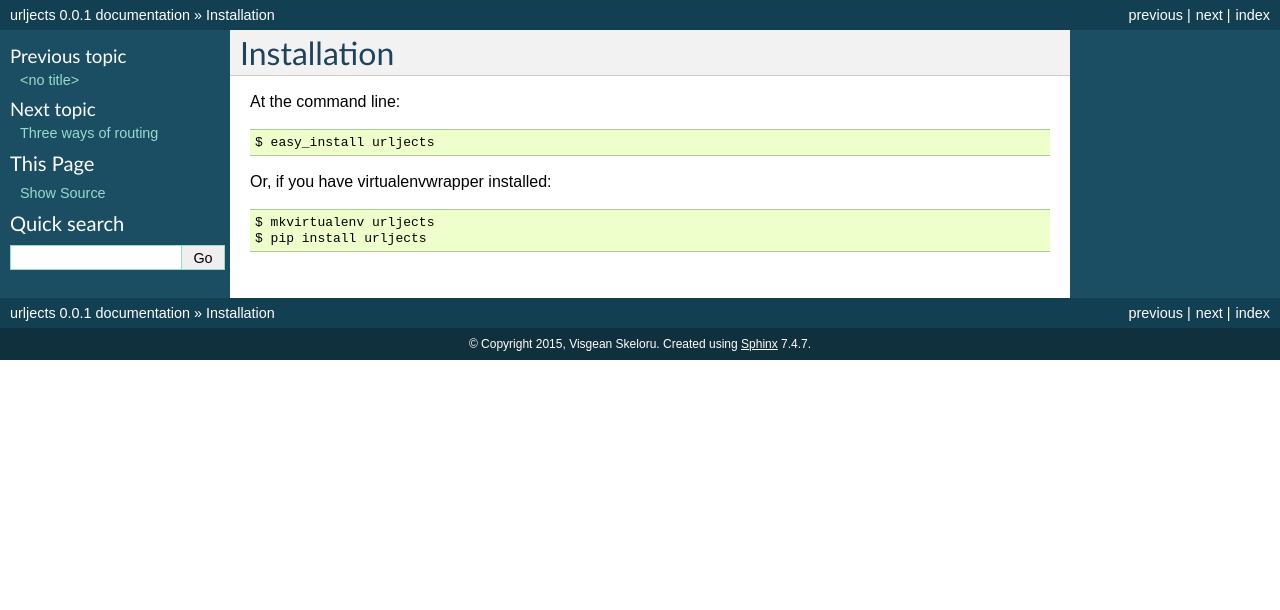
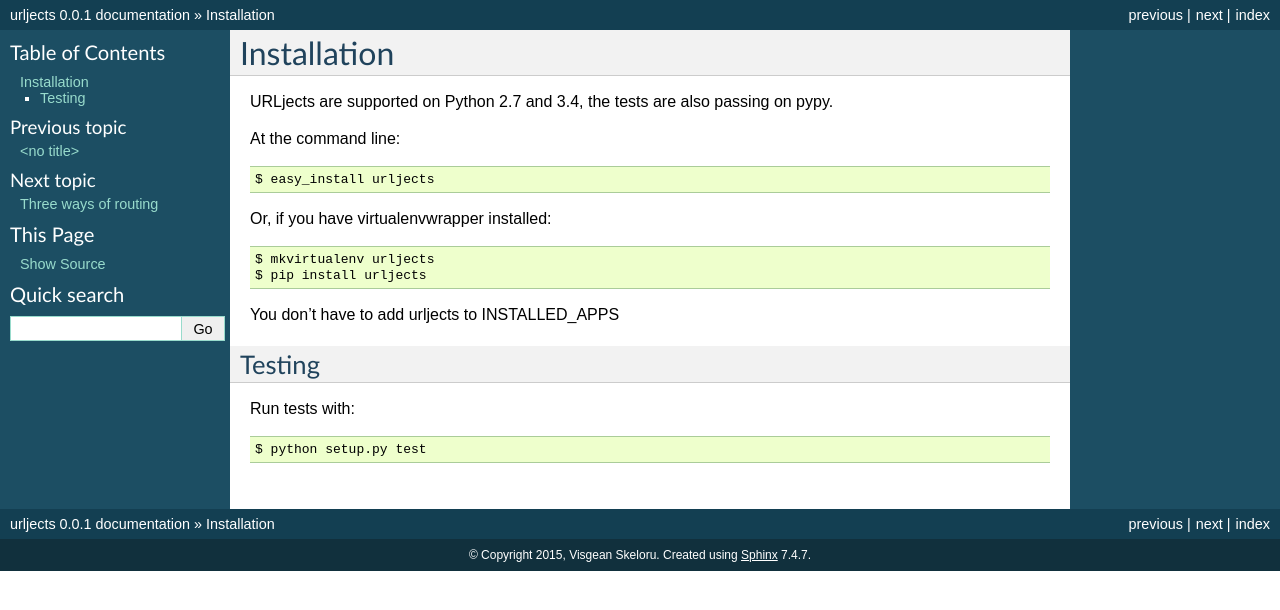
Before and after one commit to Visgean/urljects, a Sphinx documentation site: the page built from docs/installation.rst, in a window 1280 px wide. Shown: the top 610 px of the page. Built offline with Sphinx 7.4.7, drawn with Linux system fonts in a browser that asks for light colours.

Commit message:
docs: installatin

```diff
--- a/docs/installation.rst
+++ b/docs/installation.rst
@@ -1,6 +1,8 @@
-============
 Installation
 ============
+
+URLjects are supported on Python 2.7 and 3.4, the tests are also passing on
+pypy.
 
 At the command line::
 
@@ -10,3 +12,12 @@ Or, if you have virtualenvwrapper installed::
 
     $ mkvirtualenv urljects
     $ pip install urljects
+
+You don't have to add urljects to INSTALLED_APPS
+
+Testing
+-------
+
+Run tests with: ::
+
+    $ python setup.py test
```
Also changed, not shown: README.md (+1 -1 lines).
